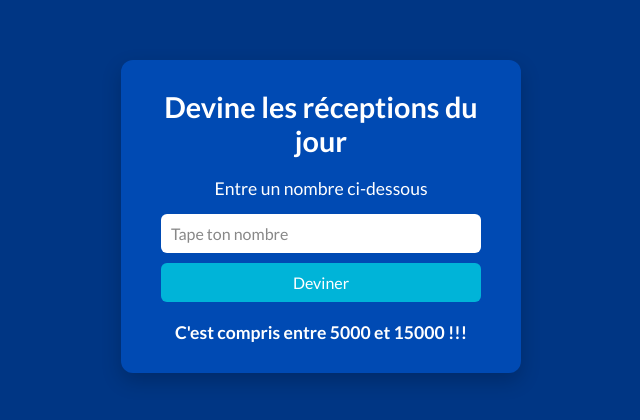
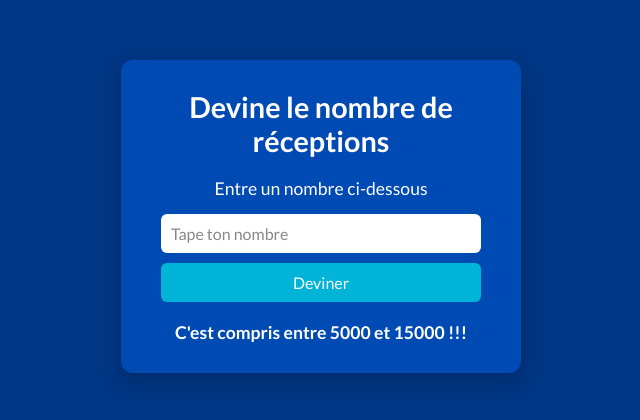
Before and after one commit to vino22660/jeux, a plain HTML site: page index.html in a window 1280 px wide. Shown: the part 184-604 px from the top of the page, without its empty margins (319-959 px from the left). Drawn offline with Linux system fonts and the light colour scheme.

Commit message:
Update index.html

```diff
--- a/index.html
+++ b/index.html
@@ -86,7 +86,7 @@
 </head>
 <body>
   <div class="container">
-    <h1>Devine les réceptions du jour</h1>
+    <h1>Devine le nombre de réceptions</h1>
     <p>Entre un nombre ci-dessous</p>
     <form id="guessForm">
       <input type="number" id="guessInput" placeholder="Tape ton nombre" />
```
